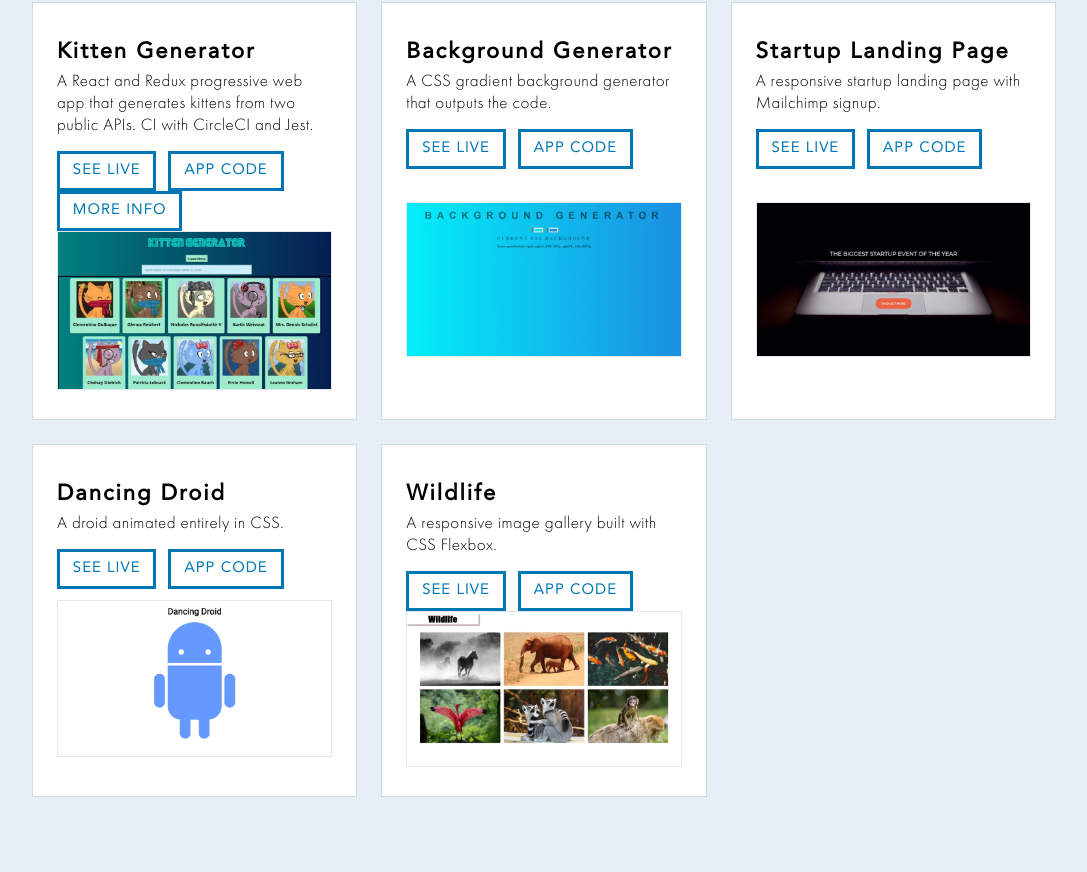
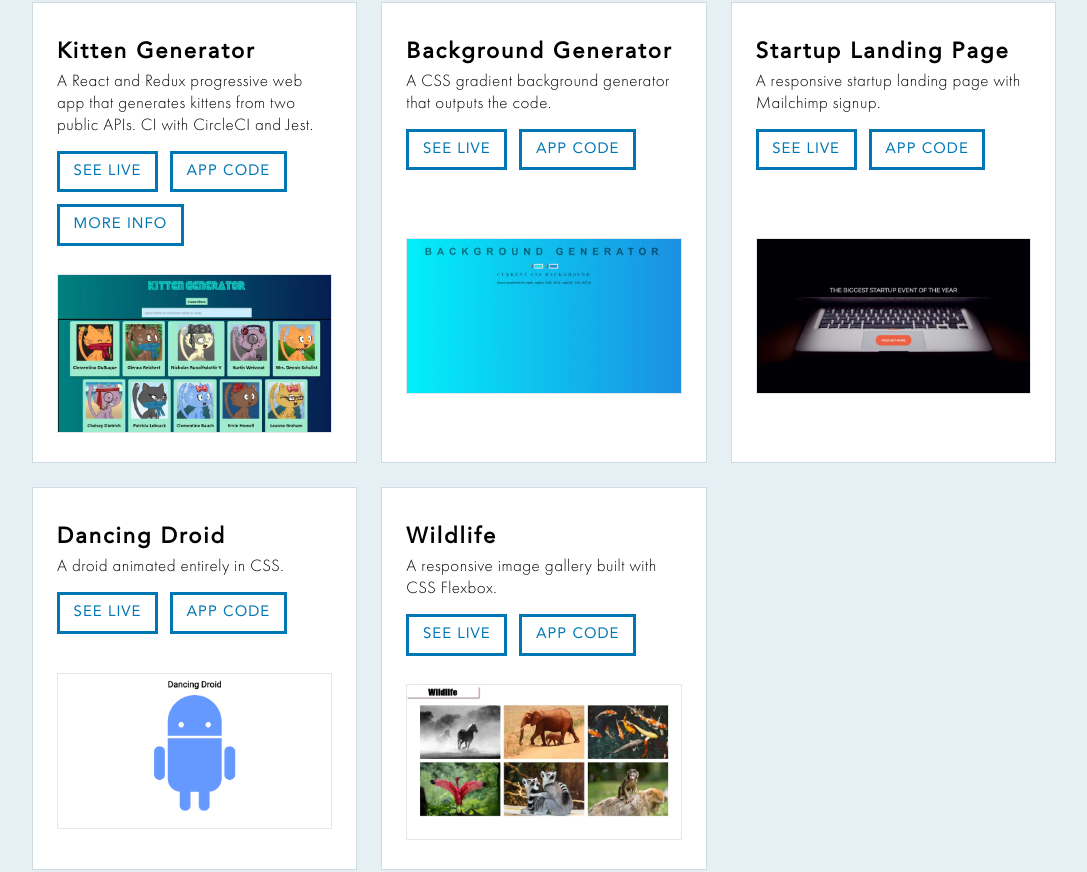
Before and after one commit to tiagofbsantos/tiagofbsantoscom, a React (Vite) app: page / in a window 1280 px wide. Shown: the part 5554-6426 px from the top of the page, without its empty margins (96-1183 px from the left). Built offline with nearby package versions, Linux system fonts and the light colour scheme.

Commit message:
spaced mini project card buttons so they wrap cleanly and stay off the screenshots.

```diff
--- a/src/components/project/project.css
+++ b/src/components/project/project.css
@@ -125,6 +125,10 @@
   padding: 0;
 }
 
+.compact .projectImg {
+  margin-top: 0.25rem;
+}
+
 .compact .projectImg img {
   box-shadow: none;
   border: 1px solid #e2e8ec;
@@ -142,11 +146,15 @@
 
 .compact .projectLinks {
   justify-content: flex-start;
+  align-items: center;
   flex-wrap: wrap;
+  gap: 0.75rem;
+  margin: 0 0 1.5rem;
 }
 
 .compact .projectLink {
-  margin: 0 0.75rem 0 0;
+  margin: 0;
+  padding: 0.55rem 0.85rem;
   font-size: 15px;
 }
 
```
